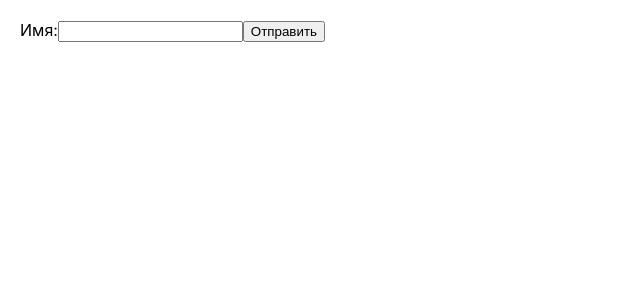
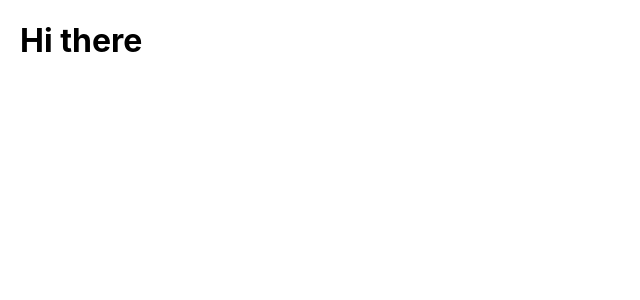
Before and after one commit to iadaria/theory, a React (Create React App) app in the folder ru/react/examples/: page / in a window 1280 px wide. Shown: the top 300 px of the page, without its empty margins (0-640 px from the left). Built offline with nearby package versions, Linux system fonts and the light colour scheme.

Commit message:
add example for fundle

```diff
--- a/ru/react/examples/src/base/Element/Element.tsx
+++ b/ru/react/examples/src/base/Element/Element.tsx
@@ -1,5 +1,6 @@
 import { FormWithOriginStates } from "./Ex0_10_Form";
 import { Ex0_11_Managed } from "./Ex0_11_Managed";
+import { Lazy } from "./Ex0_14_Lazy";
 import { ShowTickButton } from "./ex0_4_Tick";
 import { Clock } from "./ex0_5_Tick";
 import { Ex0_7_Form } from "./ex0_7_Form";
@@ -19,5 +20,7 @@ export function Element() {
 
     example = <Ex0_11_Managed />
 
+    example = <Lazy />
+
     return example;
 }
--- /dev/null
+++ b/ru/react/examples/src/base/Element/Ex0_14_Lazy.tsx
@@ -0,0 +1,11 @@
+import React from 'react';
+
+const OtherComponent = React.lazy(() => import('./Ex0_14_OtherComponent'))
+
+export function Lazy() {
+    return(
+        <div>
+            <OtherComponent />
+        </div>
+    )
+}
--- /dev/null
+++ b/ru/react/examples/src/base/Element/Ex0_14_OtherComponent.tsx
@@ -0,0 +1,3 @@
+export default function OtherComponent() {
+    return <div><h1>Hi there</h1></div>
+}
```
Also changed, not shown: 1 other file (tests, documents, lock files or other folders).
